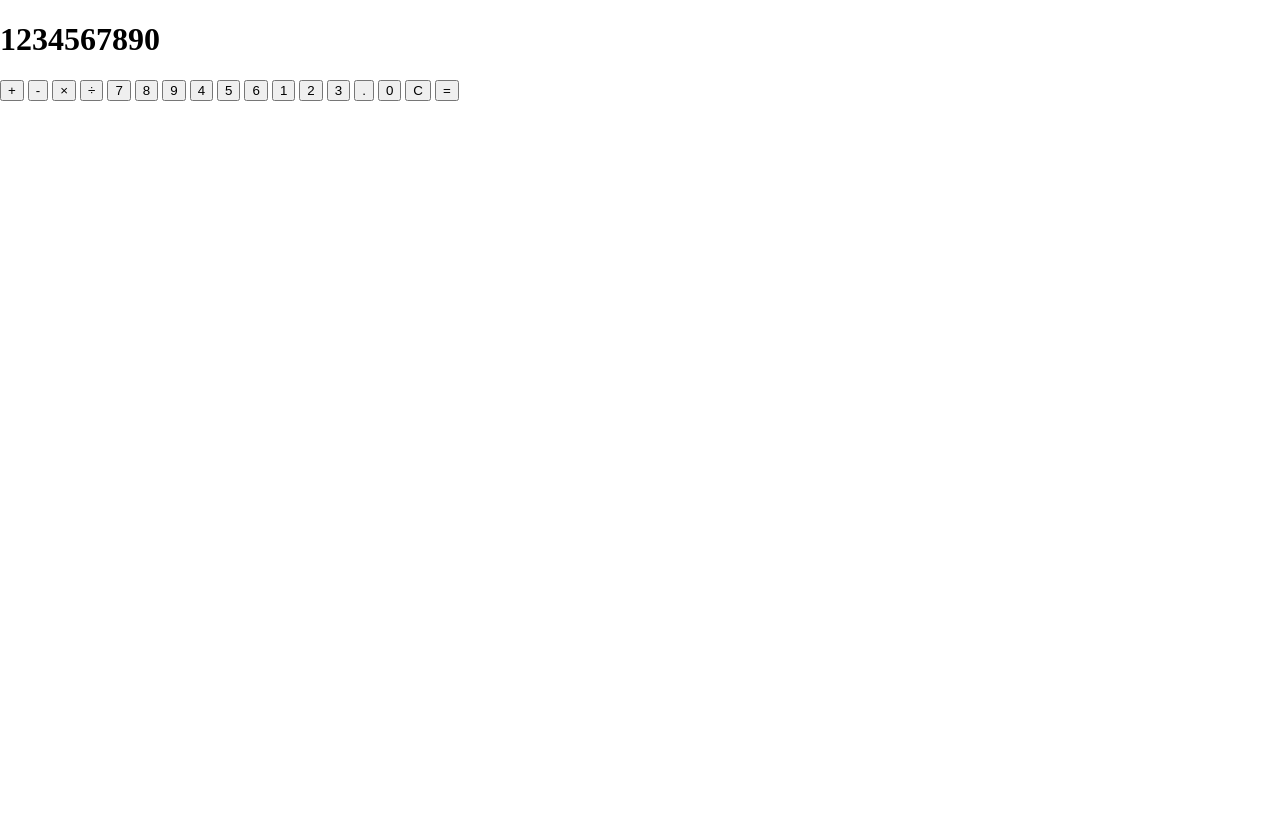
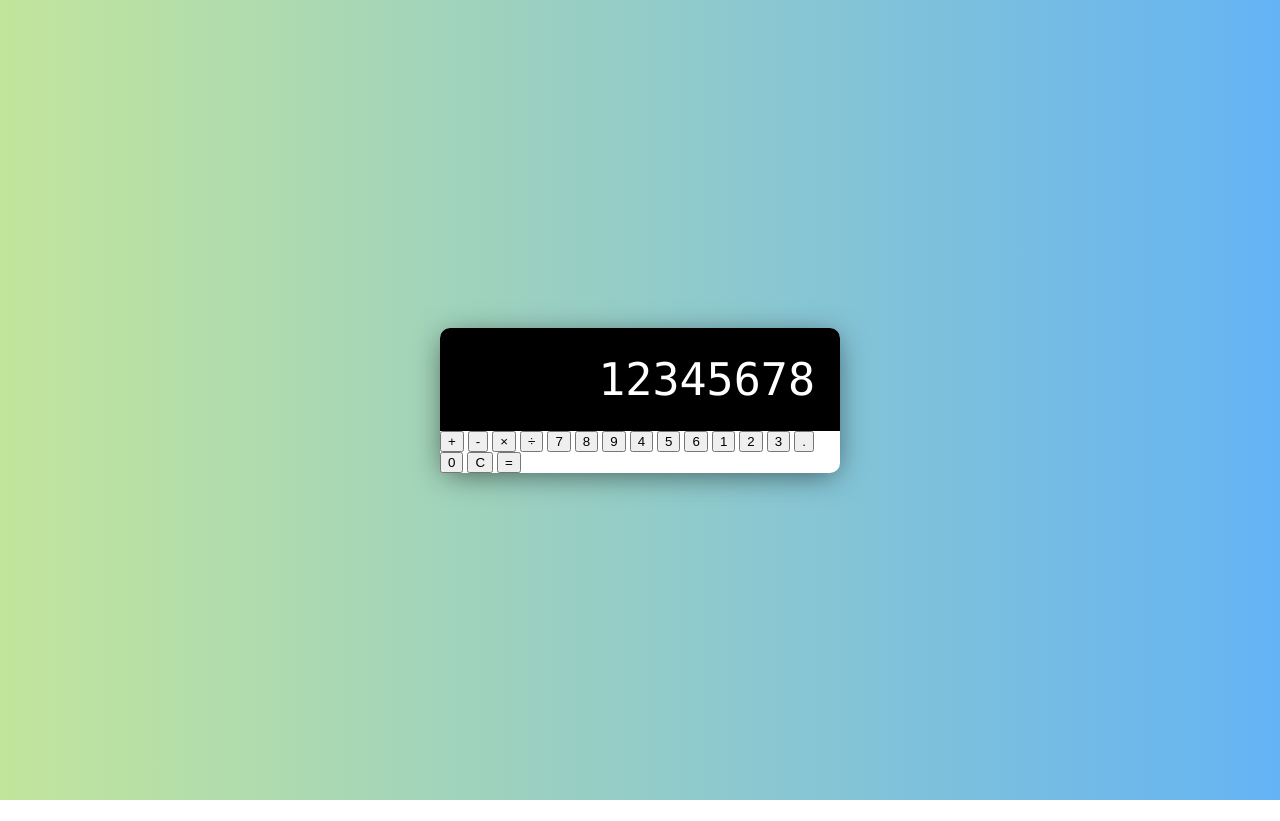
Before and after one commit to msemedo2/Calculator, a plain HTML site: page index.html in a window 1280 px wide. After the commit the page ends 800 px from the top, so only its background shows below. Drawn offline with Linux system fonts and the light colour scheme.

Commit message:
Style Calculator Display

```diff
--- a/index.html
+++ b/index.html
@@ -16,7 +16,7 @@
   <div class="calculator">
     <!-- Display -->
     <div class="calculator-display">
-      <h1>1234567890</h1>
+      <h1>12345678</h1>
     </div>
     <!-- Buttons -->
     <div class="calculator-buttons">
--- a/styles.css
+++ b/styles.css
@@ -5,4 +5,54 @@ html {
 body {
 	margin: 0;
 	min-height: 100vh;
+	background: #c2e59c;
+	background: -webkit-linear-gradient(to right, #c2e59c, #64b3f4);
+	background: linear-gradient(to right, #c2e59c, #64b3f4);
+	align-items: center;
+	justify-content: center;
+	display: flex;
 }
+
+.calculator {
+	background-color: #fff;
+	width: 400px;
+	border-radius: 10px;
+	box-shadow: 0 5px 30px -5px rgba(0, 0, 0, 0.6);
+}
+
+.calculator-display {
+	background-color: #000;
+	color: #fff;
+	margin: 0;
+	display: flex;
+	justify-content: flex-end;
+	align-items: center;
+	border-top-left-radius: 10px;
+	border-top-right-radius: 10px;
+}
+
+.calculator-display h1 {
+	margin: 0;
+	padding: 25px;
+	font-size: 45px;
+	font-family: 'Lucida Console', sans-serif;
+	font-weight: 100;
+	overflow-x: auto;
+}
+
+/* Custom Scrollbnar */
+::-webkit-scrollbar {
+	width: 10px;
+}
+
+::-webkit-scrollbar-track {
+	background: #f1f1f1;
+}
+
+::-webkit-scrollbar-thumb {
+	background: #888;
+}
+
+::-webkit-scrollbar-thumb:hover {
+	background: #555;
+}
```
